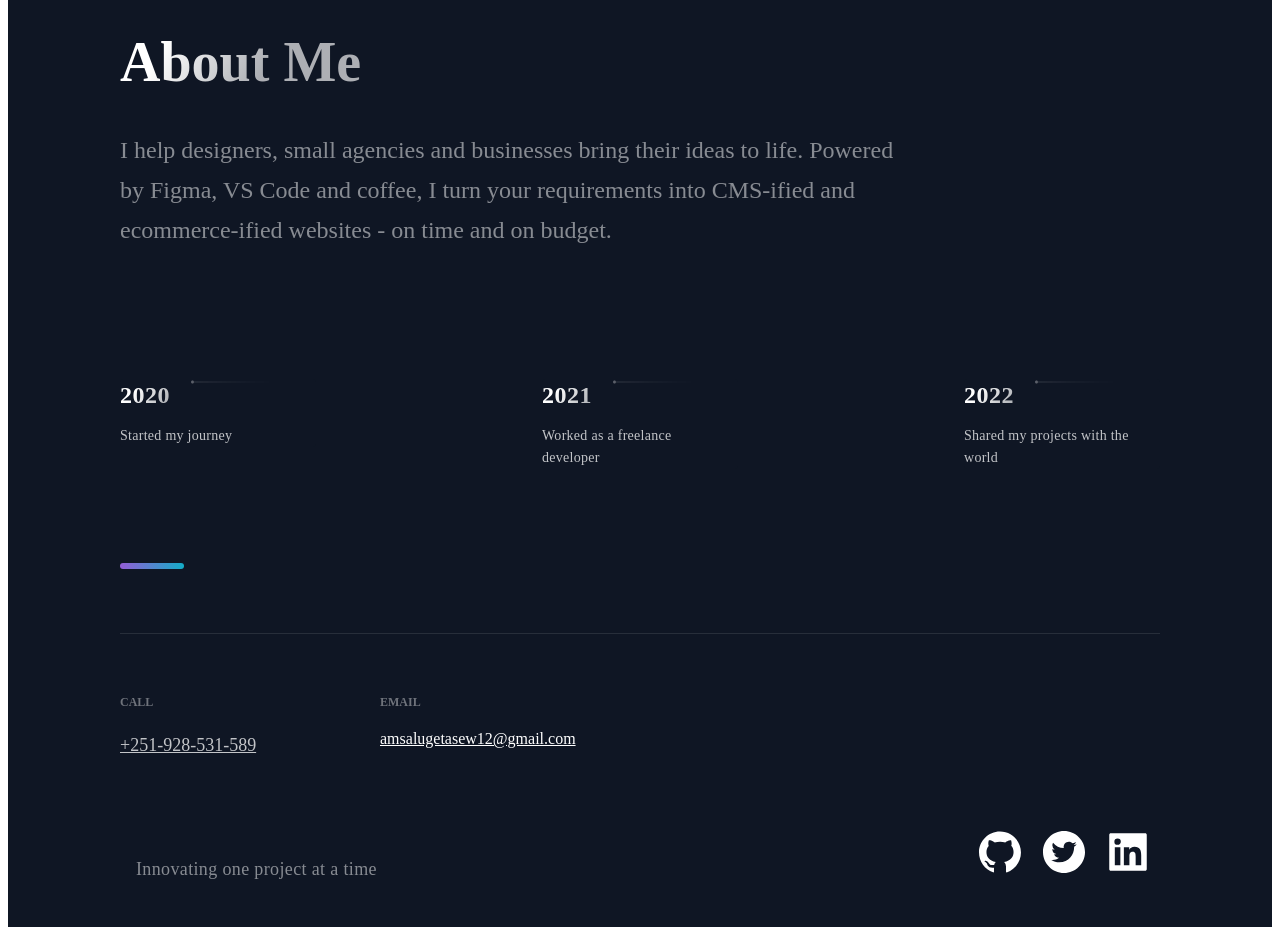
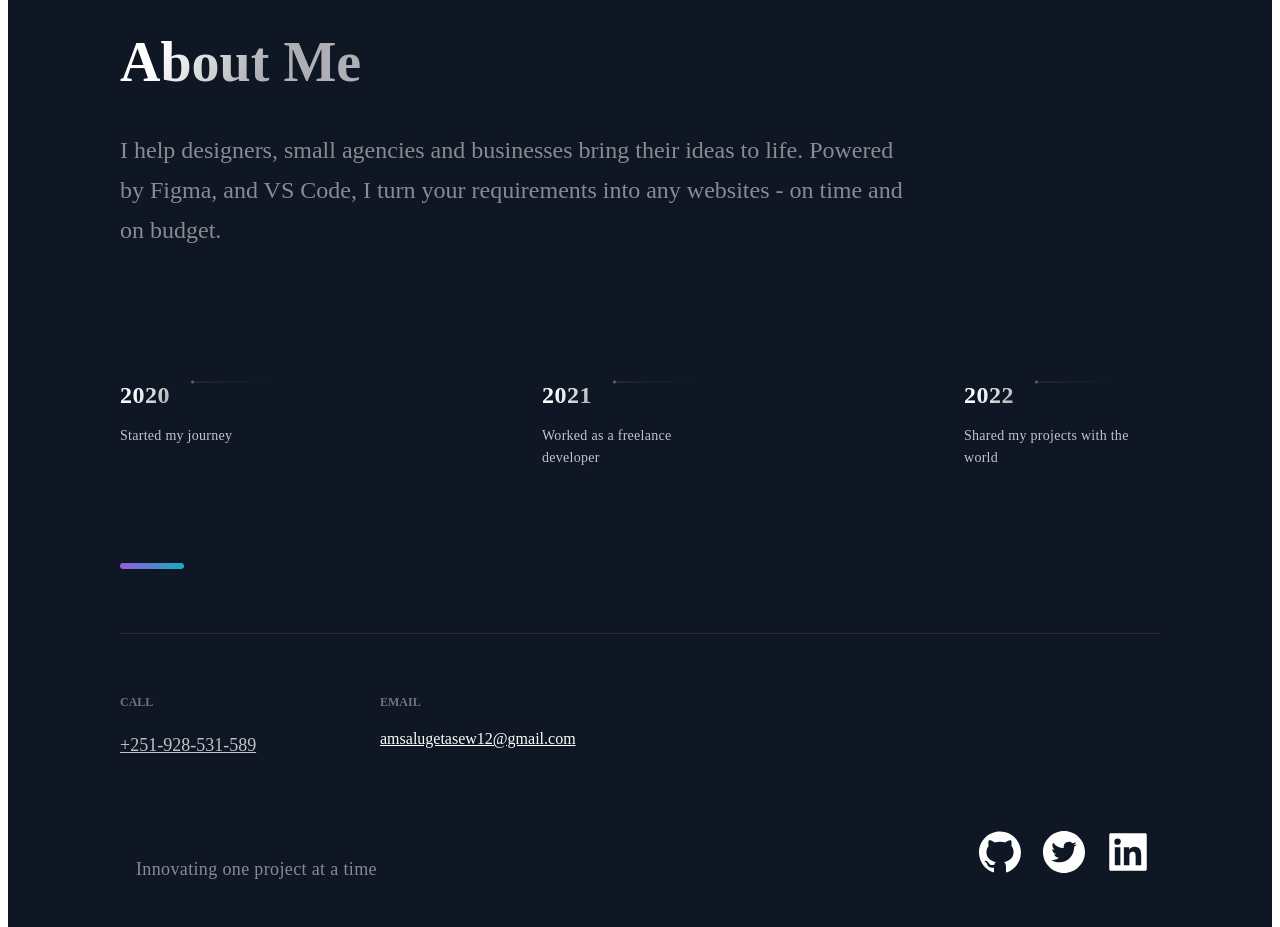
Before and after one commit to amsalugetasew/My-Portfolio, a React (Create React App) app in the folder gech/: page / in a window 1280 px wide. Shown: the part 2820-3747 px from the top of the page. Built offline with nearby package versions, Linux system fonts and the light colour scheme; the HTML template or start-up script is replaced by a standard one.

Commit message:
Update TimeLine.js

```diff
--- a/gech/src/Components/TimeLine/TimeLine.js
+++ b/gech/src/Components/TimeLine/TimeLine.js
@@ -59,8 +59,8 @@ const Timeline = () => {
       <SectionTitle><Link style={{textDecoration: "none"}} to="#home" smooth>About Me</Link></SectionTitle>
       <SectionText className="SectionText" id="SectionText">
         I help designers, small agencies and businesses bring their ideas to
-        life. Powered by Figma, VS Code and coffee, I turn your requirements
-        into CMS-ified and ecommerce-ified websites - on time and on budget.
+        life. Powered by Figma, and VS Code, I turn your requirements
+        into any websites - on time and on budget.
       </SectionText>
       <CarouselContainer className="CarouselContainer" ref={carouselRef}>
         <>
```
